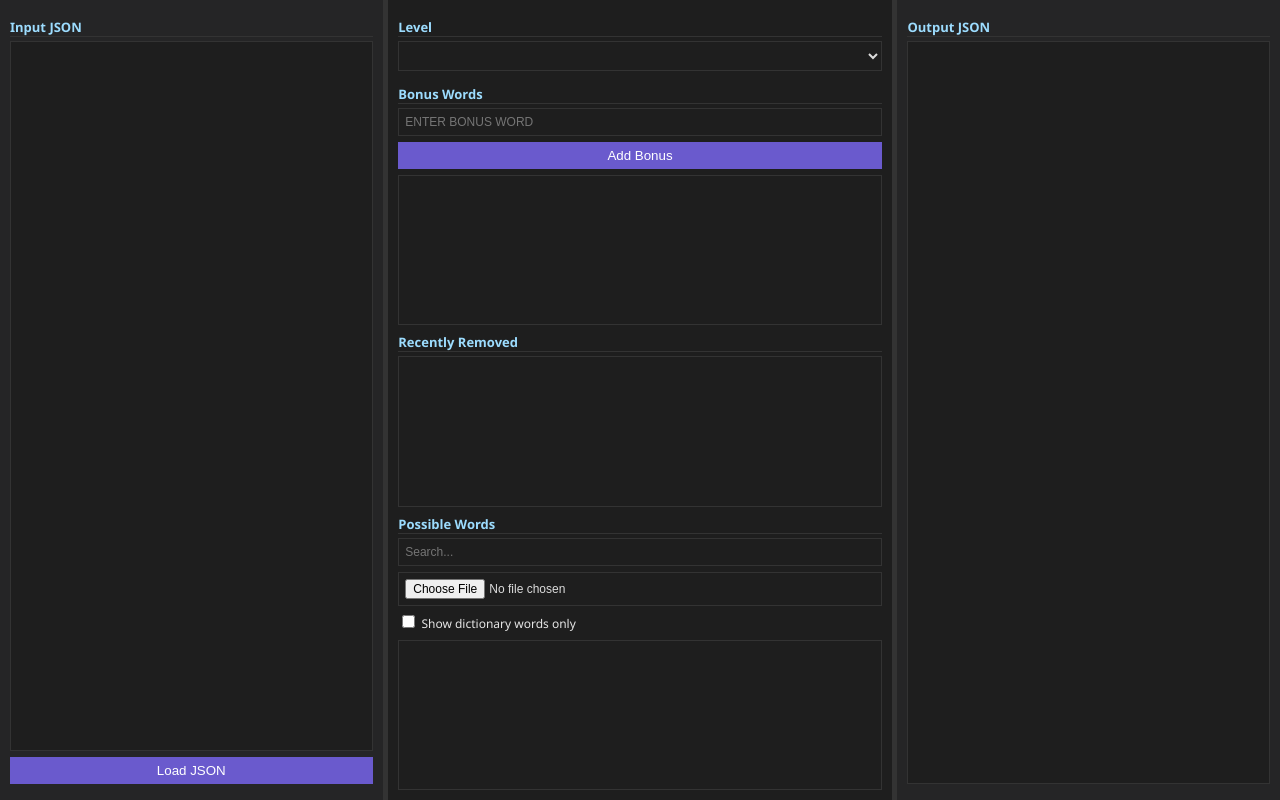
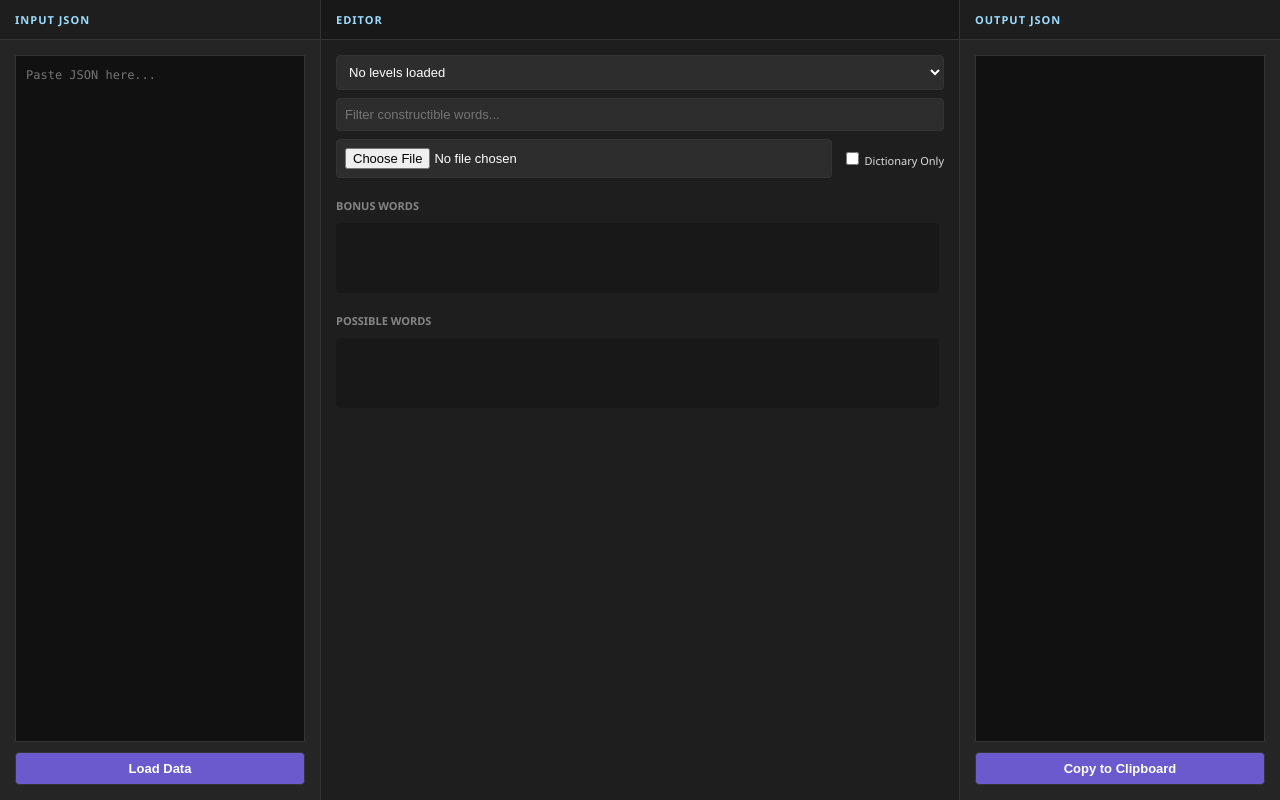
Before and after one commit to NikunjRanjan/Word-Explorer-Bonus-Word-Json-Editor, a plain HTML site: page index.html in a window 1280 px wide. Drawn offline with Linux system fonts and the light colour scheme.

Commit message:
UX update
Refactor styles and structure for improved UI and functionality.

```diff
--- a/index.html
+++ b/index.html
@@ -1,114 +1,182 @@
 <!doctype html>
-<html>
+<html lang="en">
   <head>
     <meta charset="UTF-8" />
-    <title>Bonus Word Editor</title>
+    <title>Bonus Word Editor Pro</title>
+    <style>
+      :root {
+        --bg-darker: #151515;
+        --bg-panel: #1e1e1e;
+        --bg-sidebar: #252526;
+        --accent: #6a5acd;
+        --accent-hover: #8375e3;
+        --text-main: #dcdcdc;
+        --text-dim: #858585;
+        --header-color: #9cdcfe;
+        --success: #2e7d32;
+        --danger: #a33a3a;
+        --border: #333;
+        --highlight: rgba(106, 90, 205, 0.3);
+      }
 
-    <style>
       html,
       body {
         height: 100%;
         margin: 0;
-        background: #151515;
-        color: #e6e6e6;
-        font-family:
-          Segoe UI,
-          Arial,
-          sans-serif;
+        background: var(--bg-darker);
+        color: var(--text-main);
+        font-family: "Segoe UI", Tahoma, Geneva, Verdana, sans-serif;
         overflow: hidden;
       }
 
       .root {
         display: flex;
-        height: 100%;
+        height: 100vh;
+        width: 100vw;
       }
+
       .panel {
-        padding: 10px;
         display: flex;
         flex-direction: column;
+        height: 100%;
+        overflow: hidden;
       }
-      .left {
-        width: 30%;
-        background: #252526;
+
+      .left,
+      .right {
+        width: 25%;
+        background: var(--bg-sidebar);
+        border-right: 1px solid var(--border);
+      }
+      .right {
+        border-right: none;
+        border-left: 1px solid var(--border);
       }
       .center {
-        width: 40%;
-        background: #1e1e1e;
+        flex: 1;
+        background: var(--bg-panel);
       }
-      .right {
-        width: 30%;
-        background: #252526;
-      }
-      .resizer {
-        width: 6px;
-        background: #333;
-        cursor: col-resize;
+
+      .panel-header {
+        padding: 12px 15px;
+        background: rgba(0, 0, 0, 0.2);
+        border-bottom: 1px solid var(--border);
+        flex-shrink: 0;
       }
 
       h2 {
-        font-size: 13px;
-        margin: 8px 0 4px;
-        border-bottom: 1px solid #333;
-        color: #9cdcfe;
+        font-size: 11px;
+        text-transform: uppercase;
+        letter-spacing: 1px;
+        margin: 0;
+        color: var(--header-color);
       }
 
-      textarea,
-      input,
-      select {
-        background: #1e1e1e;
-        color: #dcdcdc;
-        border: 1px solid #333;
-        padding: 6px;
-        margin-bottom: 6px;
-        font-size: 12px;
+      .content {
+        flex: 1;
+        padding: 15px;
+        display: flex;
+        flex-direction: column;
+        overflow: hidden; /* Prevent double scrollbars */
       }
 
       textarea {
         flex: 1;
+        background: #111;
+        color: #ce9178;
+        border: 1px solid var(--border);
+        padding: 10px;
+        font-family: "Consolas", monospace;
+        font-size: 12px;
+        line-height: 1.5;
+        outline: none;
         resize: none;
-        font-family: Consolas, monospace;
+      }
+
+      .controls {
+        display: flex;
+        flex-direction: column;
+        gap: 8px;
+        margin-bottom: 10px;
+      }
+
+      input,
+      select,
+      button {
+        background: #2d2d2d;
+        color: white;
+        border: 1px solid var(--border);
+        padding: 8px;
+        font-size: 13px;
+        border-radius: 4px;
       }
 
       button {
-        padding: 6px;
-        background: #6a5acd;
-        border: none;
-        color: white;
+        background: var(--accent);
         cursor: pointer;
-        margin-bottom: 6px;
+        font-weight: 600;
+        transition: 0.2s;
+      }
+
+      button:hover {
+        background: var(--accent-hover);
+      }
+
+      .scroll-area {
+        flex: 1;
+        overflow-y: auto;
+        padding-right: 5px;
       }
 
       .list {
-        flex: 1;
-        overflow-y: auto;
-        border: 1px solid #333;
-        padding: 6px;
+        display: flex;
+        flex-wrap: wrap;
+        align-content: flex-start;
+        gap: 6px;
+        padding: 10px;
+        background: #181818;
+        border-radius: 4px;
+        min-height: 50px;
       }
 
       .word {
-        display: inline-block;
-        padding: 4px 8px;
-        margin: 3px;
+        padding: 4px 10px;
         border-radius: 3px;
         font-size: 12px;
         cursor: pointer;
+        user-select: none;
+        transition: 0.1s;
+        border: 1px solid transparent;
+      }
+
+      .word:hover {
+        transform: scale(1.05);
+        border-color: rgba(255, 255, 255, 0.2);
       }
 
       .bonus {
-        background: #264f78;
+        background: var(--success);
       }
       .bonus.invalid {
-        background: #5a1f1f;
+        background: var(--danger);
+        border: 1px dashed white;
       }
-      .removed {
-        background: #7a6a1f;
+
+      .possible {
+        background: #3c3c3c;
+        color: #ccc;
       }
-      .possible {
-        background: #3a3a3a;
+      .possible.added {
+        background: var(--success);
+        color: white;
+        border: 1px solid #fff;
       }
       .possible.blocked {
-        background: #a33a3a;
+        background: #2a2a2a;
+        color: #555;
         cursor: not-allowed;
+        text-decoration: line-through;
+        opacity: 0.6;
       }
 
       .toast {
@@ -116,20 +184,23 @@
         bottom: 20px;
         left: 50%;
         transform: translateX(-50%);
-        background: #a33a3a;
-        color: #fff;
-        padding: 10px 16px;
+        background: var(--accent);
+        padding: 8px 20px;
         border-radius: 4px;
         opacity: 0;
-        transition: opacity 0.25s;
+        transition: 0.3s;
+        z-index: 100;
       }
       .toast.show {
         opacity: 1;
       }
 
-      label {
-        font-size: 12px;
-        margin-bottom: 6px;
+      ::-webkit-scrollbar {
+        width: 6px;
+      }
+      ::-webkit-scrollbar-thumb {
+        background: #444;
+        border-radius: 10px;
       }
     </style>
   </head>
@@ -137,50 +208,75 @@
   <body>
     <div class="root">
       <div class="panel left">
-        <h2>Input JSON</h2>
-        <textarea id="input"></textarea>
-        <button onclick="loadJson()">Load JSON</button>
+        <div class="panel-header"><h2>Input JSON</h2></div>
+        <div class="content">
+          <textarea id="input" placeholder="Paste JSON here..."></textarea>
+          <button style="margin-top: 10px" onclick="loadJson()">
+            Load Data
+          </button>
+        </div>
       </div>
 
-      <div class="resizer"></div>
+      <div class="panel center">
+        <div class="panel-header"><h2>Editor</h2></div>
+        <div class="content">
+          <div class="controls">
+            <select id="levelSelect" onchange="changeLevel()">
+              <option>No levels loaded</option>
+            </select>
+            <input
+              id="searchInput"
+              placeholder="Filter constructible words..."
+              oninput="renderPossible()"
+            />
+            <div
+              style="
+                display: flex;
+                align-items: center;
+                gap: 10px;
+                font-size: 11px;
+              "
+            >
+              <input type="file" id="dictFile" accept=".json" style="flex: 1" />
+              <label
+                ><input
+                  type="checkbox"
+                  id="dictOnly"
+                  onchange="renderPossible()"
+                />
+                Dictionary Only</label
+              >
+            </div>
+          </div>
 
-      <div class="panel center">
-        <h2>Level</h2>
-        <select id="levelSelect" onchange="changeLevel()"></select>
+          <div class="scroll-area">
+            <h3 style="font-size: 11px; color: var(--text-dim); margin: 10px 0">
+              BONUS WORDS
+            </h3>
+            <div id="bonusList" class="list"></div>
 
-        <h2>Bonus Words</h2>
-        <input
-          id="bonusInput"
-          placeholder="ENTER BONUS WORD"
-          oninput="this.value = this.value.toUpperCase()"
-        />
-        <button onclick="addBonus()">Add Bonus</button>
-        <div id="bonusList" class="list"></div>
-
-        <h2>Recently Removed</h2>
-        <div id="removedList" class="list"></div>
-
-        <h2>Possible Words</h2>
-        <input
-          id="searchInput"
-          placeholder="Search..."
-          oninput="renderPossible()"
-        />
-
-        <input type="file" id="dictFile" accept=".json" />
-        <label>
-          <input type="checkbox" id="dictOnly" onchange="renderPossible()" />
-          Show dictionary words only
-        </label>
-
-        <div id="possibleList" class="list"></div>
+            <h3
+              style="
+                font-size: 11px;
+                color: var(--text-dim);
+                margin: 20px 0 10px;
+              "
+            >
+              POSSIBLE WORDS
+            </h3>
+            <div id="possibleList" class="list"></div>
+          </div>
+        </div>
       </div>
 
-      <div class="resizer"></div>
-
       <div class="panel right">
-        <h2>Output JSON</h2>
-        <textarea id="output"></textarea>
+        <div class="panel-header"><h2>Output JSON</h2></div>
+        <div class="content">
+          <textarea id="output" readonly></textarea>
+          <button style="margin-top: 10px" onclick="copyToClipboard()">
+            Copy to Clipboard
+          </button>
+        </div>
       </div>
     </div>
 
@@ -189,10 +285,9 @@
     <script>
       let data = null;
       let levelIndex = 0;
-      let recentlyRemoved = [];
       let dictionary = null;
 
-      const reverse = (s) => s.split("").reverse().join("");
+      const reverseStr = (s) => s.split("").reverse().join("");
 
       function showToast(msg) {
         const t = document.getElementById("toast");
@@ -201,97 +296,57 @@
         setTimeout(() => t.classList.remove("show"), 2000);
       }
 
-      /* ===== Oxford Middle Click ===== */
-      function attachMiddleClickOxford(el, word) {
-        el.addEventListener("auxclick", (e) => {
-          if (e.button !== 1) return;
-          e.preventDefault();
+      function scrollToWordInOutput(word) {
+        const outputArea = document.getElementById("output");
+        const text = outputArea.value;
+        const index = text.indexOf(`"${word}"`);
 
-          const w = word.toLowerCase();
-          const url = `https://www.dictionary.com/browse/${w}`;
-          window.open(url, "_blank", "noopener");
-        });
+        if (index !== -1) {
+          outputArea.focus();
+          outputArea.setSelectionRange(index, index + word.length + 2);
+
+          // Calculate line height scroll position
+          const linesBefore = text.substring(0, index).split("\n").length;
+          const lineHeight = 18; // Approx px for 12px font-size
+          outputArea.scrollTop = (linesBefore - 5) * lineHeight;
+        }
       }
 
-      /* ===== Dictionary Loader ===== */
-      document.getElementById("dictFile").addEventListener("change", (e) => {
-        const file = e.target.files[0];
-        if (!file) return;
-
-        const reader = new FileReader();
-        reader.onload = () => {
-          try {
-            const raw = JSON.parse(reader.result);
-            dictionary = new Set(Object.keys(raw).map((w) => w.toUpperCase()));
-            showToast(`Dictionary loaded (${dictionary.size} words)`);
-            renderPossible();
-          } catch {
-            showToast("Invalid dictionary file");
-          }
-        };
-        reader.readAsText(file);
-      });
-
-      /* ===== JSON ===== */
       function loadJson() {
         try {
-          data = JSON.parse(input.value);
+          data = JSON.parse(document.getElementById("input").value);
+          const select = document.getElementById("levelSelect");
+          select.innerHTML = "";
+          data.levels.forEach((l, i) => {
+            const o = document.createElement("option");
+            o.value = i;
+            o.textContent = l.levelname || `Level ${i + 1}`;
+            select.appendChild(o);
+          });
+          levelIndex = 0;
+          render();
         } catch {
           showToast("Invalid JSON");
-          return;
         }
+      }
 
-        levelSelect.innerHTML = "";
-        data.levels.forEach((l, i) => {
-          const o = document.createElement("option");
-          o.value = i;
-          o.textContent = l.levelname;
-          levelSelect.appendChild(o);
-        });
-
-        levelIndex = 0;
-        recentlyRemoved = [];
+      function changeLevel() {
+        levelIndex = +document.getElementById("levelSelect").value;
         render();
       }
 
-      function changeLevel() {
-        levelIndex = +levelSelect.value;
-        recentlyRemoved = [];
-        render();
-      }
-
-      /* ===== Bonus ===== */
-      function addBonus() {
+      function render() {
         if (!data) return;
-        const word = bonusInput.value.trim();
-        if (!word) return;
-
-        const lvl = data.levels[levelIndex];
-        if (lvl.bonusWords.includes(word)) return showToast("Already exists");
-
-        lvl.bonusWords.push(word);
-        bonusInput.value = "";
-        render();
-      }
-
-      /* ===== Render ===== */
-      function render() {
         renderBonus();
-        renderRemoved();
         renderPossible();
-        output.value = JSON.stringify(data, null, 2);
-      }
-
-      function getGrid(level) {
-        return level.grid.map((r) => r.letters);
+        document.getElementById("output").value = JSON.stringify(data, null, 2);
       }
 
       function getConstructibleWords(level) {
-        const grid = getGrid(level);
-        const rows = grid.length;
-        const cols = grid[0].length;
-        const set = new Set();
-
+        const grid = level.grid.map((r) => r.letters);
+        const rows = grid.length,
+          cols = grid[0].length;
+        const found = new Set();
         const dirs = [
           [1, 0],
           [-1, 0],
@@ -306,99 +361,118 @@
         for (let y = 0; y < rows; y++) {
           for (let x = 0; x < cols; x++) {
             for (const [dx, dy] of dirs) {
-              let cx = x;
-              let cy = y;
-              let w = "";
-
+              let cx = x,
+                cy = y,
+                word = "";
               while (cx >= 0 && cy >= 0 && cx < cols && cy < rows) {
-                w += grid[cy][cx].toUpperCase();
-                if (w.length >= 3) set.add(w);
+                word += String(grid[cy][cx]).charAt(0).toUpperCase();
+                if (word.length >= 3) found.add(word);
                 cx += dx;
                 cy += dy;
               }
             }
           }
         }
-        return set;
+        return found;
       }
 
       function renderBonus() {
-        bonusList.innerHTML = "";
+        const container = document.getElementById("bonusList");
+        container.innerHTML = "";
         const lvl = data.levels[levelIndex];
         const validSet = getConstructibleWords(lvl);
 
-        lvl.bonusWords.forEach((w, i) => {
+        lvl.bonusWords.forEach((word, i) => {
           const d = document.createElement("div");
-          d.className = "word bonus" + (validSet.has(w) ? "" : " invalid");
-          d.textContent = w;
-
-          attachMiddleClickOxford(d, w);
-
+          const isInvalid = !validSet.has(word.toUpperCase());
+          d.className = `word bonus ${isInvalid ? "invalid" : ""}`;
+          d.textContent = word;
           d.onclick = () => {
             lvl.bonusWords.splice(i, 1);
-            recentlyRemoved.unshift(w);
             render();
           };
-          bonusList.appendChild(d);
-        });
-      }
-
-      function renderRemoved() {
-        removedList.innerHTML = "";
-        recentlyRemoved.forEach((w, i) => {
-          const d = document.createElement("div");
-          d.className = "word removed";
-          d.textContent = w;
-
-          attachMiddleClickOxford(d, w);
-
-          d.onclick = () => {
-            data.levels[levelIndex].bonusWords.push(w);
-            recentlyRemoved.splice(i, 1);
-            render();
-          };
-          removedList.appendChild(d);
+          container.appendChild(d);
         });
       }
 
       function renderPossible() {
-        possibleList.innerHTML = "";
+        const container = document.getElementById("possibleList");
+        container.innerHTML = "";
         const lvl = data.levels[levelIndex];
-        const search = searchInput.value.toUpperCase();
-        const dictOnly = dictOnlyCheckbox.checked;
-        const words = getConstructibleWords(lvl);
+        const search = document
+          .getElementById("searchInput")
+          .value.toUpperCase();
+        const dictOnly = document.getElementById("dictOnly").checked;
+        const constructible = getConstructibleWords(lvl);
+        const blocked = new Set();
 
-        const blocked = new Set();
         lvl.words.forEach((w) => {
-          blocked.add(w.text);
-          blocked.add(reverse(w.text));
+          const t = w.text.toUpperCase();
+          blocked.add(t);
+          blocked.add(reverseStr(t));
         });
 
-        [...words]
-          .filter((w) => !lvl.bonusWords.includes(w))
-          .filter((w) => !search || w.includes(search))
-          .filter((w) => !dictOnly || (dictionary && dictionary.has(w)))
+        const currentBonus = new Set(
+          lvl.bonusWords.map((b) => b.toUpperCase()),
+        );
+
+        Array.from(constructible)
+          .filter(
+            (w) =>
+              (!search || w.includes(search)) &&
+              (!dictOnly || (dictionary && dictionary.has(w))),
+          )
           .sort()
-          .forEach((w) => {
+          .forEach((wordStr) => {
             const d = document.createElement("div");
             d.className = "word possible";
-            d.textContent = w;
+            d.textContent = wordStr;
 
-            attachMiddleClickOxford(d, w);
-
-            if (blocked.has(w) || blocked.has(reverse(w))) {
+            if (blocked.has(wordStr)) {
               d.classList.add("blocked");
             } else {
+              if (currentBonus.has(wordStr)) d.classList.add("added");
               d.onclick = () => {
-                lvl.bonusWords.push(w);
+                const upperWord = wordStr.toUpperCase();
+                const idx = lvl.bonusWords.findIndex(
+                  (bw) => bw.toUpperCase() === upperWord,
+                );
+                if (idx > -1) {
+                  lvl.bonusWords.splice(idx, 1);
+                } else {
+                  lvl.bonusWords.push(wordStr);
+                }
                 render();
+                setTimeout(() => scrollToWordInOutput(wordStr), 10);
               };
             }
-            possibleList.appendChild(d);
+            container.appendChild(d);
           });
       }
 
-      const dictOnlyCheckbox = document.getElementById("dictOnly");
+      function copyToClipboard() {
+        const out = document.getElementById("output");
+        out.select();
+        document.execCommand("copy");
+        showToast("JSON Copied!");
+      }
+
+      document.getElementById("dictFile").addEventListener("change", (e) => {
+        const file = e.target.files[0];
+        if (!file) return;
+        const r = new FileReader();
+        r.onload = () => {
+          try {
+            const raw = JSON.parse(r.result);
+            dictionary = new Set(Object.keys(raw).map((w) => w.toUpperCase()));
+            showToast(`Dict Loaded: ${dictionary.size}`);
+            renderPossible();
+          } catch {
+            showToast("Invalid Dict JSON");
+          }
+        };
+        r.readAsText(file);
+      });
     </script>
   </body>
 </html>
```
